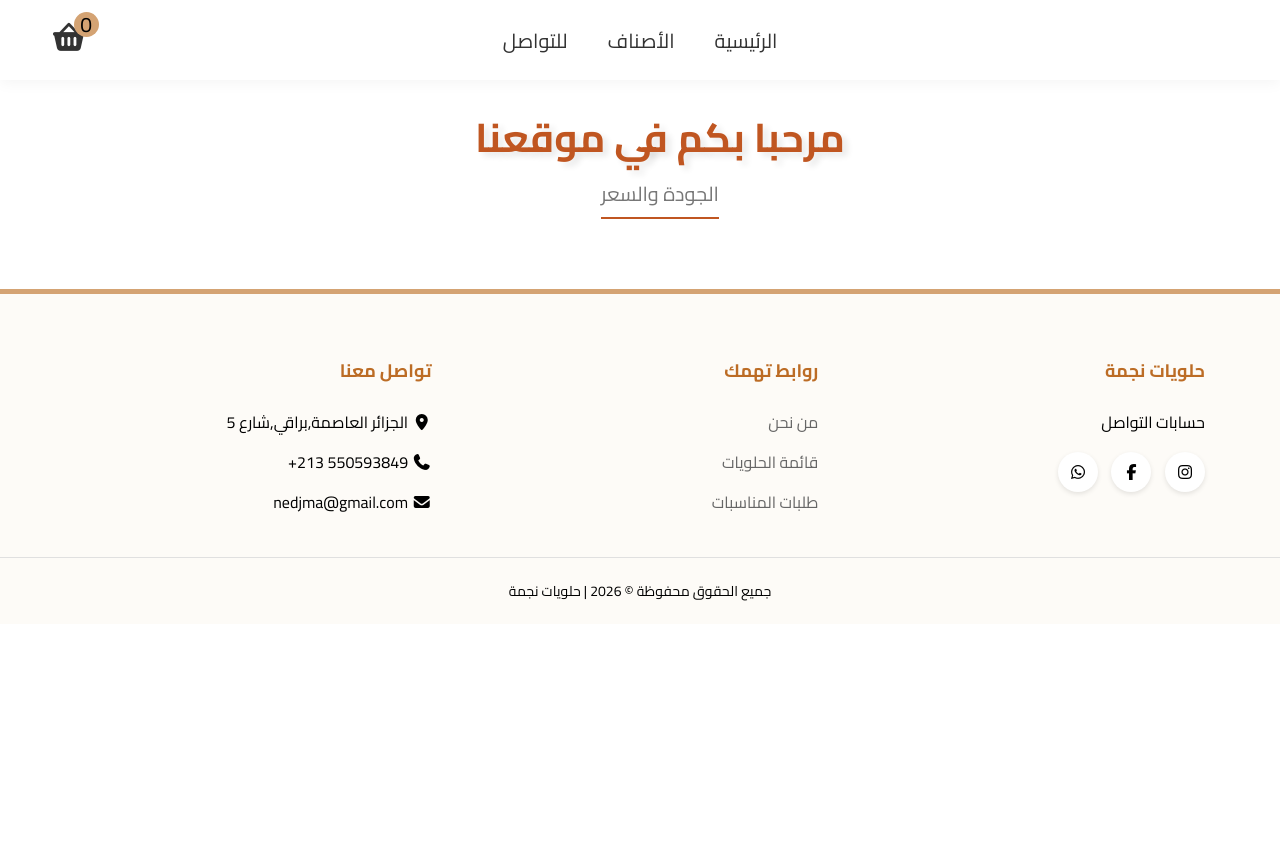
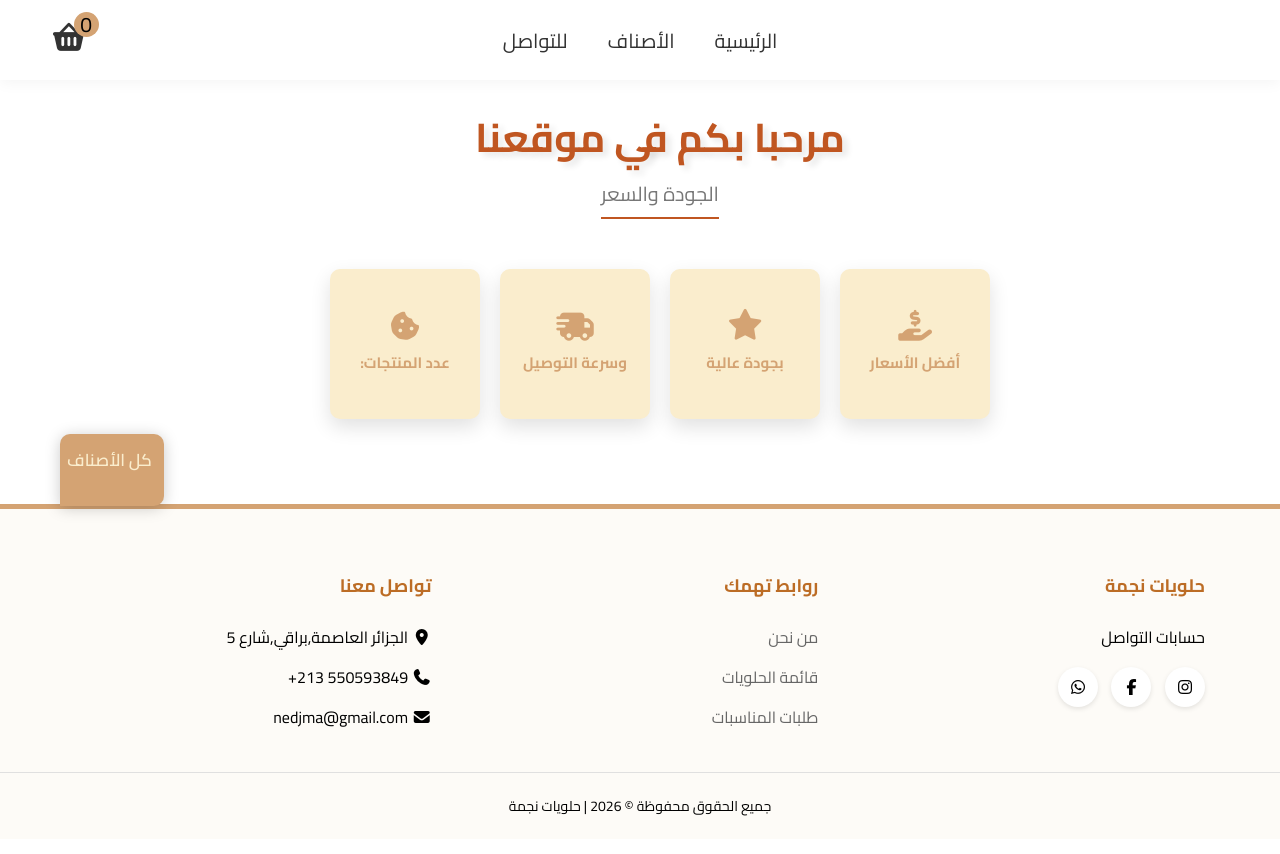
Before and after one commit to ayoubgz1/cooking-website, a plain HTML site: page index.html in a window 1280 px wide. Drawn offline with Linux system fonts and the light colour scheme; no server answers.

Commit message:
Add files via upload

```diff
--- /dev/null
+++ b/admin.css
@@ -0,0 +1,37 @@
+@import url('https://fonts.googleapis.com/css2?family=Cairo:wght@200..1000&display=swap');
+*{
+font-family:"Cairo", sans-serif;
+text-decoration: none;
+list-style: none;
+margin: 0;
+padding: 0;
+text-decoration: none;
+color: black;
+border: none;
+ box-sizing: border-box;
+}
+
+:root {
+        --primary-color: #d4a373;
+        --secondary-color: #faedcd;
+        --accent-color: #cc7347;
+        --text-color: #333;
+        --light-text: #777;
+        --white: #ffffff;
+        --shadow: 0 10px 30px rgba(0, 0, 0, 0.08);
+        --transition: all 0.3s ease;
+      }
+ body{
+height: 100vh;
+color: var(--secondary-color);
+background-color: #333;
+}
+
+header .container{
+    width: 100%;
+    display: felx;
+    justify-content: center;
+    align-items: center;
+    gap: 30px;
+    background-color: #cc7347;
+}
--- a/index.html
+++ b/index.html
@@ -5,10 +5,7 @@
     <meta name="viewport" content="width=device-width, initial-scale=1.0" />
     <title>حلويات</title>
     <link rel="stylesheet" href="style.css" />
-    <link
-      rel="stylesheet"
-      href="https://cdnjs.cloudflare.com/ajax/libs/font-awesome/7.0.1/css/all.min.css"
-    />
+    <link rel="stylesheet"  href="https://cdnjs.cloudflare.com/ajax/libs/font-awesome/7.0.1/css/all.min.css"/>
   </head>
   <body>
     <header id="header">
@@ -38,8 +35,38 @@
           <h2>مرحبا بكم في موقعنا</h2>
           <h3>الجودة والسعر</h3>
         </div>
+     <div class="cards">
 
-        <div class="products-grid"></div>
+      <div class="card">
+          <i class="fa-solid fa-hand-holding-dollar"></i>
+          <div class="titleCard">
+            <h3>أفضل الأسعار</h3>
+          </div>
+        </div>
+        <div class="card">
+          <i class="fa-solid fa-star"></i>
+          <div class="titleCard">
+            <h3>بجودة عالية</h3>
+          </div>
+        </div>
+        <div class="card">
+          <i class="fa-solid fa-truck-fast"></i>
+          <div class="titleCard">
+            <h3>وسرعة التوصيل</h3>
+          </div>
+        </div>
+
+         <div class="card">
+          <i class="fa-solid fa-cookie-bite"></i>
+          <div class="titleCard">
+            <h3>عدد المنتجات: <span class="total-product-card"></span></h3>
+          </div>
+        </div>
+     </div>
+
+
+        <div class="products-grid">
+        <span class="products-span" >كل الأصناف</span>
       </div>
     </div>
 
@@ -160,6 +187,7 @@
     <a class="scrollup" href="#header">⬆</a>
   </body>
 
+
   <script src="products.js"></script>
   <script src="product-in-cart.js"></script>
   <script src="nav.js"></script>
--- a/nav.js
+++ b/nav.js
@@ -49,3 +49,14 @@ function cartExit(){
    cart.classList.remove("cart-section-open")
     document.body.classList.remove("overflow")
 }
+
+
+// show card
+window.addEventListener("load",()=>{
+ const cards = document.querySelectorAll(".card");
+  cards.forEach((card, index) => {
+    setTimeout(() => {
+      card.classList.add("show-card");
+    }, index * 300); // 0.2s entre les cart
+  });
+})
--- a/products.js
+++ b/products.js
@@ -1,7 +1,9 @@
+
 // upload products from data base
 fetch("https://cooking-website-production.up.railway.app/products")
 .then(response=>response.json())
 .then(data=>{
+    let total=0;
     const continer_of_products=document.querySelector(".products-grid")
     data.forEach(product => {
         continer_of_products.innerHTML+=`<div class="product-card">
@@ -26,5 +28,8 @@ fetch("https://cooking-website-production.up.railway.app/products")
             </button>
           </div>
       </div>`
+      total++;
     });
+    totalProductCard=document.querySelector(".total-product-card");
+    totalProductCard.innerHTML=total;
 })
--- a/style.css
+++ b/style.css
@@ -157,6 +157,20 @@ padding-bottom: 5px;
         display: grid;
         grid-template-columns: repeat(auto-fill, minmax(280px, 1fr));
         gap: 30px;
+        position: relative;
+      }
+      .products-span{
+        text-align: center;
+         position: absolute;
+         top: -50px;
+         left: 0px;
+         background-color: var(--primary-color);
+         color: var(--secondary-color);
+          font-size: 17px;
+          font-weight: 600;
+          padding: 10px 12px 30px 7px;
+          border-radius:10px 10px 10px 0px ;
+       box-shadow: 0 2px 15px rgba(0, 0, 0, 0.206);
       }
 
       /* تصميم بطاقة المنتج */
@@ -777,6 +791,48 @@ transition: 0.3s ease-in-out;
 .FailedContiner h3, .FailedContiner i{
  color: #e63946;
 }
+.cards{
+  display: flex;
+  justify-content: center;
+  align-items: center;
+  gap:20px;
+  width: 100%;
+  flex-wrap: wrap;
+  margin-bottom: 65px;
+}
+.card{
+  display: flex;
+  flex-direction: column;
+  justify-content: center;
+  align-items: center;
+  gap: 7px;
+  background-color: var(--secondary-color);
+  padding: 20px;
+  height: 150px;
+  width: 150px;
+  border-radius: 10px;
+  box-shadow: 0 8px 20px rgba(0, 0, 0, 0.12);
+  transform: scale(0.8) translateX(60px);
+  transition:  0.6s ease;
+  opacity: 0;
+}
+.show-card{
+  transform: scale(1) translateX(0);
+  opacity: 1;
+}
+
+.card i{
+  font-size: 30px;
+  color: var(--primary-color);
+}
+.card h3,.card span{
+  color: var(--primary-color);
+  font-size: 15px;
+}
+.card:hover{
+  scale: 1.1;
+}
+
 
 @media(max-width:498px){
 nav .nav-icon{
```
Also changed, not shown: admin.html (added, +20 -0 lines).
